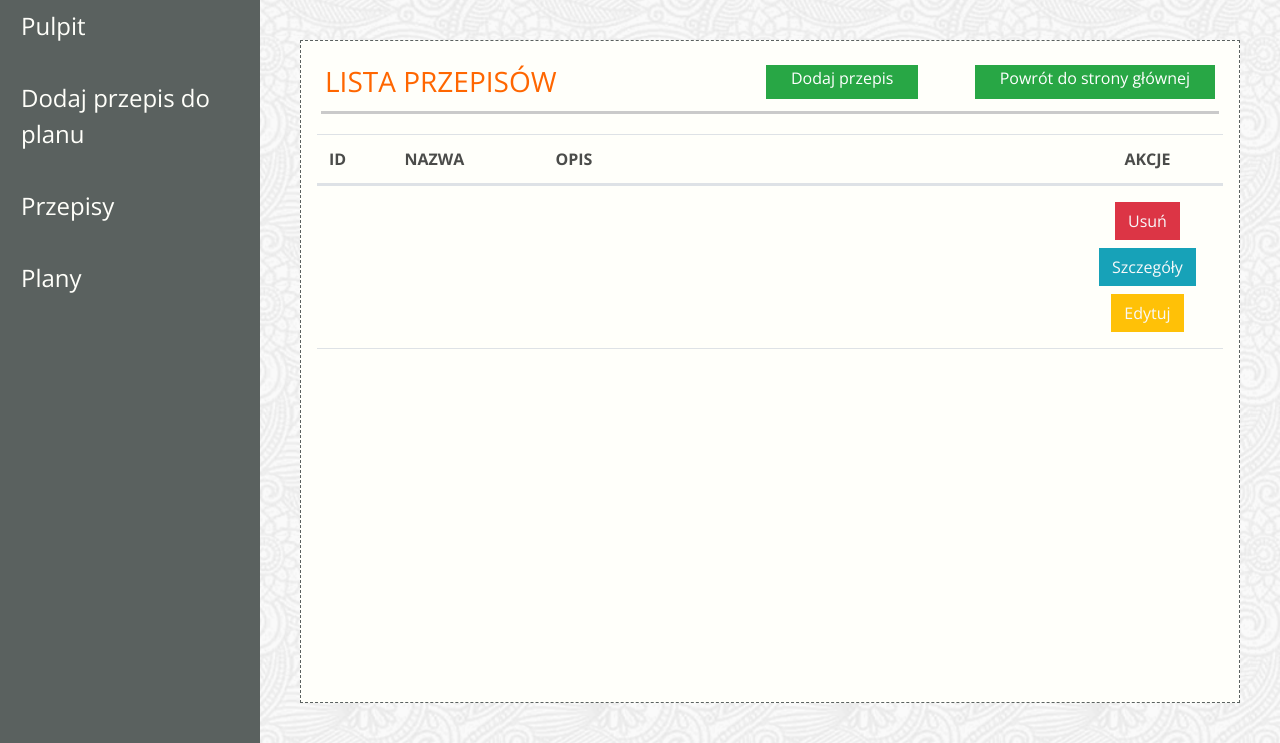
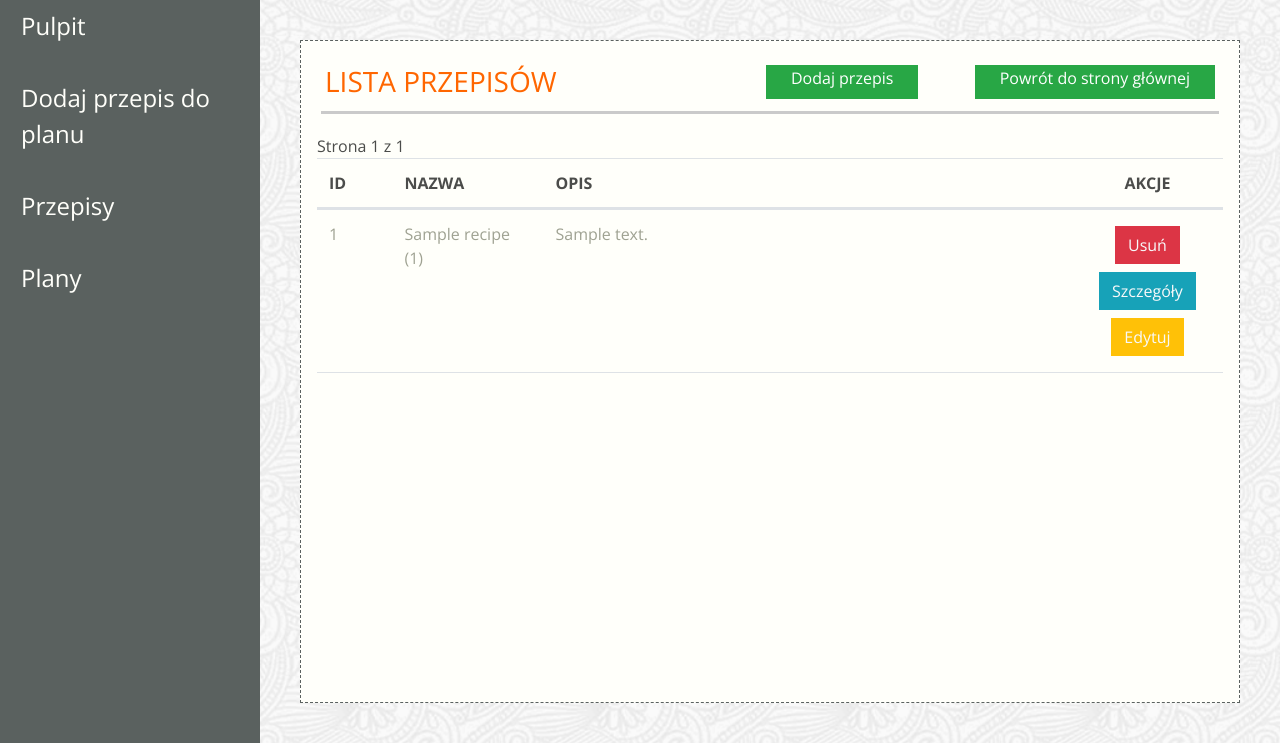
Before and after one commit to Juliusz-G/meal_schedule, a Django app: page /recipe/list/ in a window 1280 px wide. Shown: the part 84-827 px from the top of the page. Run offline with Django 3.2, Linux system fonts and the light colour scheme; tables that the repository leaves empty hold one stand-in row (values such as "Sample post"); some libraries are stand-ins or nearby versions; some web fonts are replaced.

Commit message:
Models + recipe form + dashboard data

```diff
--- a/app_meal_schedule/admin.py
+++ b/app_meal_schedule/admin.py
@@ -3,9 +3,12 @@
 from django.contrib import admin
 
 # local Django
-from .models import Recipe
+from .models import DayName, Plan, Recipe, RecipePlan
 
 # Register your models here.
 
 
+admin.site.register(DayName)
+admin.site.register(Plan)
 admin.site.register(Recipe)
+admin.site.register(RecipePlan)
--- a/app_meal_schedule/models.py
+++ b/app_meal_schedule/models.py
@@ -1,8 +1,18 @@
-
 # Django
 from django.db import models
 
 # Create your models here.
+
+
+Days = (
+    ('pn', 'Poniedziałek'),
+    ('wt', 'Wtorek'),
+    ('śr', 'Środa'),
+    ('cz', 'Czwartek'),
+    ('pt', 'Piątek'),
+    ('so', 'Sobota'),
+    ('ni', 'Niedziela')
+)
 
 
 class Recipe(models.Model):
@@ -16,3 +26,29 @@ class Recipe(models.Model):
 
     def __str__(self):
         return self.name
+
+
+class DayName(models.Model):
+    name = models.CharField(max_length=2, choices=Days, default="pn", verbose_name='Dzień')
+    order = models.TextField(unique=True)
+
+    def __str__(self):
+        return self.name
+
+
+class Plan(models.Model):
+    name = models.CharField(max_length=128, verbose_name='Nazwa')
+    description = models.TextField(verbose_name='Opis')
+    created_data = models.DateField(auto_now_add=True, verbose_name='Stworzone')
+    recipes = models.ManyToManyField(Recipe, through="RecipePlan")
+
+    def __str__(self):
+        return self.name
+
+
+class RecipePlan(models.Model):
+    Recipe = models.ForeignKey(Recipe, on_delete=models.CASCADE)
+    Plan = models.ForeignKey(Plan, on_delete=models.CASCADE)
+    meal_name = models.TextField()
+    order = models.TextField(unique=True)
+    DayName = models.ForeignKey(DayName, on_delete=models.CASCADE)
--- a/app_meal_schedule/templates/__base__.html
+++ b/app_meal_schedule/templates/__base__.html
@@ -45,7 +45,7 @@
           </a>
         </li>
         <li class="nav-item">
-          <a class="nav-link" href="#">
+          <a class="nav-link" href="{% url "app-recipes" %}">
             <span>Przepisy</span>
             <i class="fas fa-angle-right"></i>
           </a>
--- a/app_meal_schedule/templates/app-recipes.html
+++ b/app_meal_schedule/templates/app-recipes.html
@@ -12,7 +12,7 @@
     </div>
 
     <div class="col noPadding d-flex justify-content-end mb-2">
-      <a href="#" class="btn btn-success rounded-0 pt-0 pb-0 pr-4 pl-4">Dodaj przepis</a>
+      <a href="{% url "app-add-recipe" %}" class="btn btn-success rounded-0 pt-0 pb-0 pr-4 pl-4">Dodaj przepis</a>
     </div>
 
     <div class="col noPadding d-flex justify-content-end mb-2">
@@ -31,19 +31,47 @@
           <th class="col-2 center">AKCJE</th>
         </tr>
       </thead>
+      {% for i in recipe %}
+      <tbody class="text-color-lighter">
 
-      <tbody class="text-color-lighter">
         <tr class="d-flex">
-          <td class="col-1"></td>
-          <td class="col-2"></td>
-          <td class="col-7"></td>
+          <td class="col-1">{{ i.id }}</td>
+          <td class="col-2">{{ i.name }} ({{ i.votes }})</td>
+          <td class="col-7">{{ i.description }}</td>
           <td class="col-2 d-flex align-items-center justify-content-center flex-wrap">
             <a href="#" class="btn btn-danger rounded-0 text-light m-1">Usuń</a>
             <a href="#" class="btn btn-info rounded-0 text-light m-1">Szczegóły</a>
             <a href="#" class="btn btn-warning rounded-0 text-light m-1">Edytuj</a>
           </td>
         </tr>
+
       </tbody>
+      {% endfor %}
+
+      <div class="pagination">
+        <span class="step-links">
+          <div class="center">
+            <span class="current">
+              Strona {{ recipe.number }} z {{ recipe.paginator.num_pages }}
+            </span>
+          </div>
+          <div class="center">
+            {% if recipe.has_previous %}
+            <a href="?page=1" class="btn btn-success rounded-0 pt-0 pb-0 pr-4 pl-4">&laquo; pierwsza</a>
+            <a href="?page={{ recipe.previous_page_number }}" class="btn btn-success rounded-0 pt-0 pb-0 pr-4 pl-4">
+                poprzednia</a>
+            {% endif %}
+          </div>
+          <div class="center">
+            {% if recipe.has_next %}
+            <a href="?page={{ recipe.next_page_number }}" class="btn btn-success rounded-0 pt-0 pb-0 pr-4 pl-4">
+                następna</a>
+            <a href="?page={{ recipe.paginator.num_pages }}" class="btn btn-success rounded-0 pt-0 pb-0 pr-4 pl-4">
+                ostatnia &raquo;</a>
+            {% endif %}
+          </div>
+        </span>
+      </div>
 
     </table>
   </div>
--- a/app_meal_schedule/views.py
+++ b/app_meal_schedule/views.py
@@ -1,13 +1,15 @@
-
 # Django
+from django.core.paginator import Paginator
+from django.shortcuts import redirect, render
+from django.urls import reverse_lazy
 from django.views import View
-from django.shortcuts import render
 
 # local Django
-from .models import Recipe
+from .models import DayName, Plan, Recipe, RecipePlan
 
 # third part
 import random
+
 
 # Create your views here.
 
@@ -32,10 +34,53 @@ class LandingPage(View):
 class Dashboard(View):
 
     def get(self, request):
-        return render(request, "dashboard.html", {})
+        all_recipes = Recipe.objects.count()
+        all_plans = Plan.objects.count()
+        last_plan = Plan.objects.last()
+        # recipe_plan = RecipePlan.objects.all().order_by('-id')[0]
+        ctx = {"all_recipes": all_recipes,
+               "all_plans": all_plans,
+               "last_plan": last_plan,
+               # "recipe_plan": recipe_plan,
+               # "meal_name": recipe_plan.meal_name,
+               # "order": recipe_plan.order,
+               # "plan_name": Plan.objects.get(id=recipe_plan.plan_id),
+               # "recipe_name": Recipe.objects.get(id=recipe_plan.recipe_id),
+               # "recipe_id": recipe_plan.recipe_id,
+               # "day_name": DayName.objects.get(id=recipe_plan.dayname_id),
+               "days": DayName.objects.all(),
+               }
+        return render(request, "dashboard.html", ctx)
 
 
 class RecipePage(View):
 
     def get(self, request):
-        return render(request, "app-recipes.html", {})
+        recipes = Recipe.objects.order_by('-votes')
+        paginator = Paginator(recipes, 2)
+        page = request.GET.get('page')
+        recipe = paginator.get_page(page)
+        return render(request, "app-recipes.html", {"recipe": recipe})
+
+
+class AddRecipe(View):
+
+    def get(self, request):
+        return render(request, "app-add-recipe.html")
+
+    def post(self, request):
+        name = request.POST.get("name")
+        description = request.POST.get("description")
+        preparation_time = request.POST.get("preparation_time")
+        preparation_description = request.POST.get("preparation_description")
+        ingredients = request.POST.get("ingredients")
+        if name and description and preparation_time and preparation_description and ingredients is not None:
+            recipe = Recipe.objects.create(name=name, description=description, preparation_time=int(preparation_time),
+                                           preparation_description=preparation_description, ingredients=ingredients)
+            recipe.save()
+            response = redirect(reverse_lazy('app-recipes'))
+            return response
+        else:
+            warning = "Wypełnij poprawnie wszystkie pola"
+            ctx = {'warning': warning}
+            return render(request, "app-add-recipe.html", ctx)
--- a/meal_schedule/urls.py
+++ b/meal_schedule/urls.py
@@ -18,11 +18,12 @@ from django.contrib import admin
 from django.urls import path
 
 # local Django
-from app_meal_schedule.views import LandingPage, Dashboard, RecipePage
+from app_meal_schedule.views import LandingPage, Dashboard, RecipePage, AddRecipe
 
 urlpatterns = [
     path('admin/', admin.site.urls),
     path('', LandingPage.as_view(), name='landing-page'),
     path('main/', Dashboard.as_view(), name='dashboard'),
     path('recipe/list/', RecipePage.as_view(), name='app-recipes'),
+    path('recipe/add/', AddRecipe.as_view(), name='app-add-recipe'),
 ]
```
Also changed, not shown: app_meal_schedule/templates/app-add-recipe.html (added, +63 -0 lines), app_meal_schedule/templates/dashboard.html (+4 -4 lines), app_meal_schedule/migrations/0002_auto_20200820_0629.py (added).
